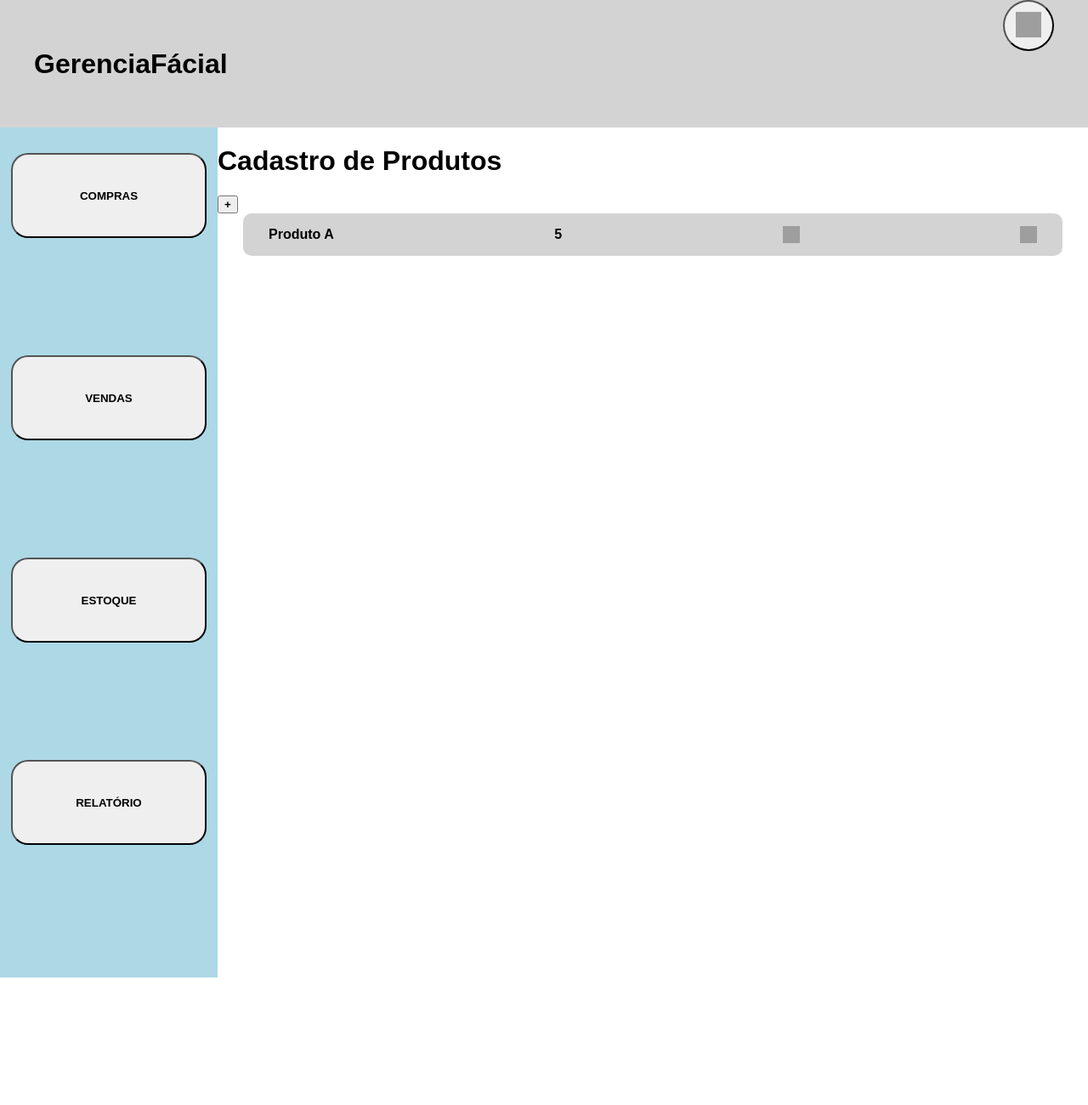
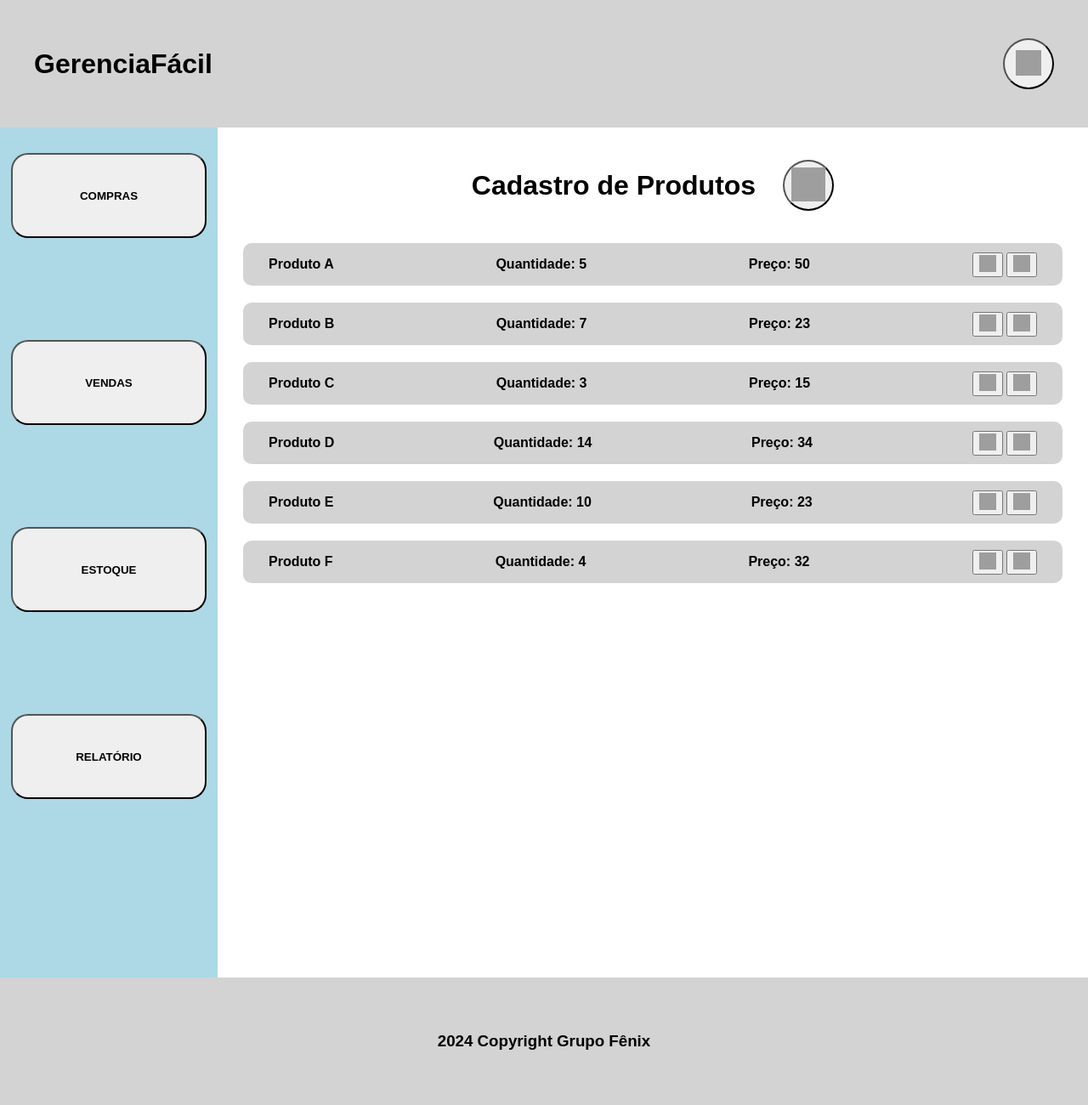
Before and after one commit to Darlan-Berg/GerenciaFacil, a Flask app: page / in a window 1280 px wide. Shown: the whole page at 85% size. Before the commit the page ends 1150 px from the top, so only its background shows below. Run offline with Flask 3, Linux system fonts and the light colour scheme; grey boxes are pictures that could not be loaded.

Commit message:
Update index.html

```diff
--- a/templates/index.html
+++ b/templates/index.html
@@ -4,38 +4,79 @@
     <meta charset="UTF-8">
     <meta name="viewport" content="width=device-width, initial-scale=1.0">
     <link rel="stylesheet" href="static/styles.css">
+    <title>GerenciaFácil</title>
 </head>
+
 <body>
-    <!--FRANCIELE-->
-    <div class="cabecalho">
-        <h1>GerenciaFácial</h1>
-        <button class="botao"> <img src="https://img.icons8.com/?size=100&id=15277&format=png&color=000000" alt=""> </button>
-    </div>
+    <header class="cabecalho">
+        <h1>GerenciaFácil</h1>
+        <button> <img src="https://img.icons8.com/?size=100&id=15277&format=png&color=000000" alt=""> </button>
+    </header>
+
     <div class="conteudo">
-        <!--GABRIEL-->
         <nav class="navegacao">
+            <button class="botao">COMPRAS</button>
+            <button class="botao">VENDAS</button>
+            <button class="botao">ESTOQUE</button>
+            <button class="botao">RELATÓRIO</button>
+        </nav>
 
-            <button class="botao">COMPRAS</button><br>
-            <button class="botao">VENDAS</button><br>
-            <button class="botao">ESTOQUE</button><br>
-            <button class="botao">RELATÓRIO</button>
-
-        </nav>
-        <!--DARLAN-->
         <main class="content">
-            <div id="cabecalho-cadastro-de-compras">
-                <h1>Cadastro de Produtos</h1> <button type="button" class="btn btn-info"> + </button>
+            <div class="cabecalho-cadastro-de-compras">
+                <h1>Cadastro de Produtos</h1>
+                <button type="button">
+                    <img src="https://img.icons8.com/ios/50/plus-key.png" alt="plus-key"/>
+                </button>
             </div>
 
             <div class="container-de-cards">
                 <div class="card">
-                    <p>Produto A</p> <p>5</p>
-                    <img src="https://img.icons8.com/ios-filled/50/pencil--v1.png" alt="pencil--v1" id="icone-de-edicao"/>
-                    <img src="https://img.icons8.com/ios/50/full-trash--v1.png" alt="full-trash--v1" id="icone-de-lixeira"/>
+                    <p>Produto A</p> <p>Quantidade: 5</p> <p>Preço: 50</p>
+                    <div>
+                        <button><img src="https://img.icons8.com/ios-filled/50/pencil--v1.png" alt="pencil--v1" id="icone-de-edicao"/></button>
+                        <button><img src="https://img.icons8.com/ios/50/full-trash--v1.png" alt="full-trash--v1" id="icone-de-lixeira"/></button>
+                    </div>
+                </div>
+                <div class="card">
+                    <p>Produto B</p> <p>Quantidade: 7</p> <p>Preço: 23</p>
+                    <div>
+                        <button><img src="https://img.icons8.com/ios-filled/50/pencil--v1.png" alt="pencil--v1" id="icone-de-edicao"/></button>
+                        <button><img src="https://img.icons8.com/ios/50/full-trash--v1.png" alt="full-trash--v1" id="icone-de-lixeira"/></button>
+                    </div>
+                </div>
+                <div class="card">
+                    <p>Produto C</p> <p>Quantidade: 3</p> <p>Preço: 15</p>
+                    <div>
+                        <button><img src="https://img.icons8.com/ios-filled/50/pencil--v1.png" alt="pencil--v1" id="icone-de-edicao"/></button>
+                        <button><img src="https://img.icons8.com/ios/50/full-trash--v1.png" alt="full-trash--v1" id="icone-de-lixeira"/></button>
+                    </div>
+                </div>
+                <div class="card">
+                    <p>Produto D</p> <p>Quantidade: 14</p> <p>Preço: 34</p>
+                    <div>
+                        <button><img src="https://img.icons8.com/ios-filled/50/pencil--v1.png" alt="pencil--v1" id="icone-de-edicao"/></button>
+                        <button><img src="https://img.icons8.com/ios/50/full-trash--v1.png" alt="full-trash--v1" id="icone-de-lixeira"/></button>
+                    </div>
+                </div>
+                <div class="card">
+                    <p>Produto E</p> <p>Quantidade: 10</p> <p>Preço: 23</p>
+                    <div>
+                        <button><img src="https://img.icons8.com/ios-filled/50/pencil--v1.png" alt="pencil--v1" id="icone-de-edicao"/></button>
+                        <button><img src="https://img.icons8.com/ios/50/full-trash--v1.png" alt="full-trash--v1" id="icone-de-lixeira"/></button>
+                    </div>
+                </div>
+                <div class="card">
+                    <p>Produto F</p> <p>Quantidade: 4</p> <p>Preço: 32</p>
+                    <div>
+                        <button><img src="https://img.icons8.com/ios-filled/50/pencil--v1.png" alt="pencil--v1" id="icone-de-edicao"/></button>
+                        <button><img src="https://img.icons8.com/ios/50/full-trash--v1.png" alt="full-trash--v1" id="icone-de-lixeira"/></button>
+                    </div>
                 </div>
             </div>
         </main>
-
     </div>
+    <footer>
+        <h3> 2024 Copyright Grupo Fênix</h3>
+    </footer>
 </body>
 </html>
```
